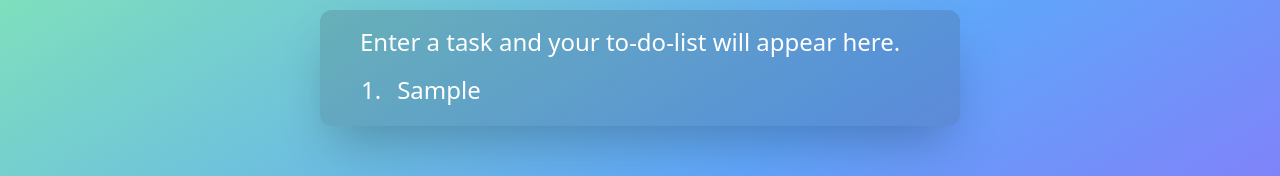
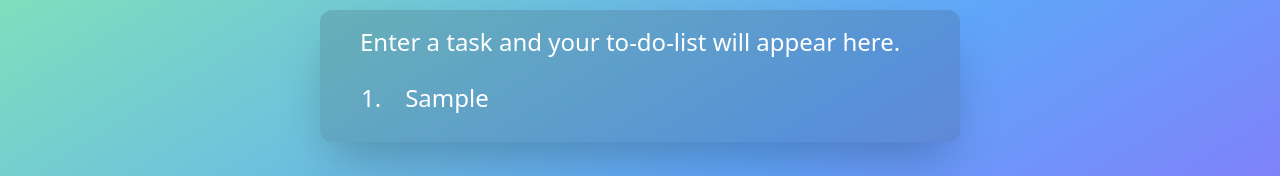
Before and after one commit to DanielaKuester/productivity-toolbox, a Next.js app: page /todo-list in a window 1280 px wide. Both pictures are taken after typing "Sample" into the empty fields and a click on the button "Submit". Shown: the part 170-346 px from the top of the page. Built offline with nearby package versions, Linux system fonts and the light colour scheme.

Commit message:
Style: Fix task text padding to fit input field

```diff
--- a/pages/todo-list.js
+++ b/pages/todo-list.js
@@ -83,7 +83,7 @@ export default function TodoList() {
                         {todoList.map((row, index) => (
                             <tr className="group w-full" key={index} data-rowid={index}>
                                 <td className="pr-3">{`${index + 1}.`}</td>
-                                <td className="p-1 group-hover:hidden w-full">{row.taskText}</td>
+                                <td className="p-3 group-hover:hidden w-full">{row.taskText}</td>
                                 <td className="p-1">
                                     <form
                                         data-inputid={index}
```
